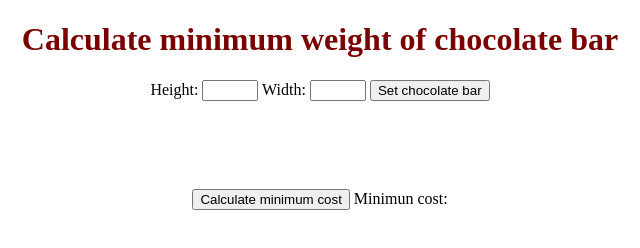
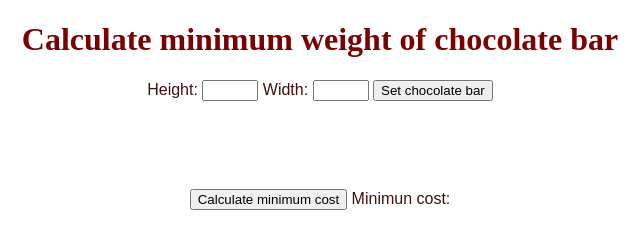
Before and after one commit to Rubas22/chocolate-bar, a website: page index.html in a window 1280 px wide. Shown: the full height of the page, 320-960 px from the left. Drawn offline with Linux system fonts and the light colour scheme.

Commit message:
Add color and font text

```diff
--- a/src/styles/body_container.css
+++ b/src/styles/body_container.css
@@ -1,5 +1,7 @@
 .chocolate-bar-container {
   text-align: center;
+  color: rgb(66, 16, 16);
+  font-family: Arial, Helvetica, sans-serif;
 }
 
 .chocolate-bar-deployment {
```
